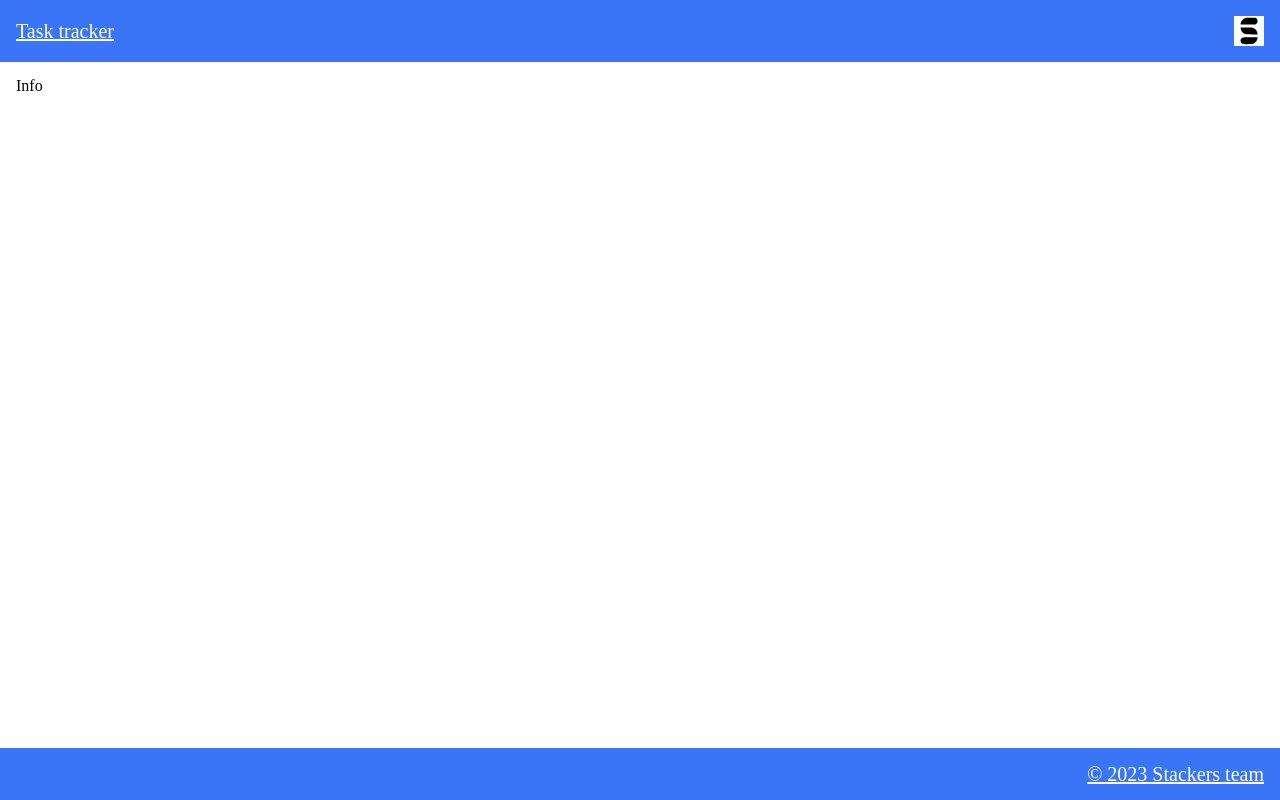
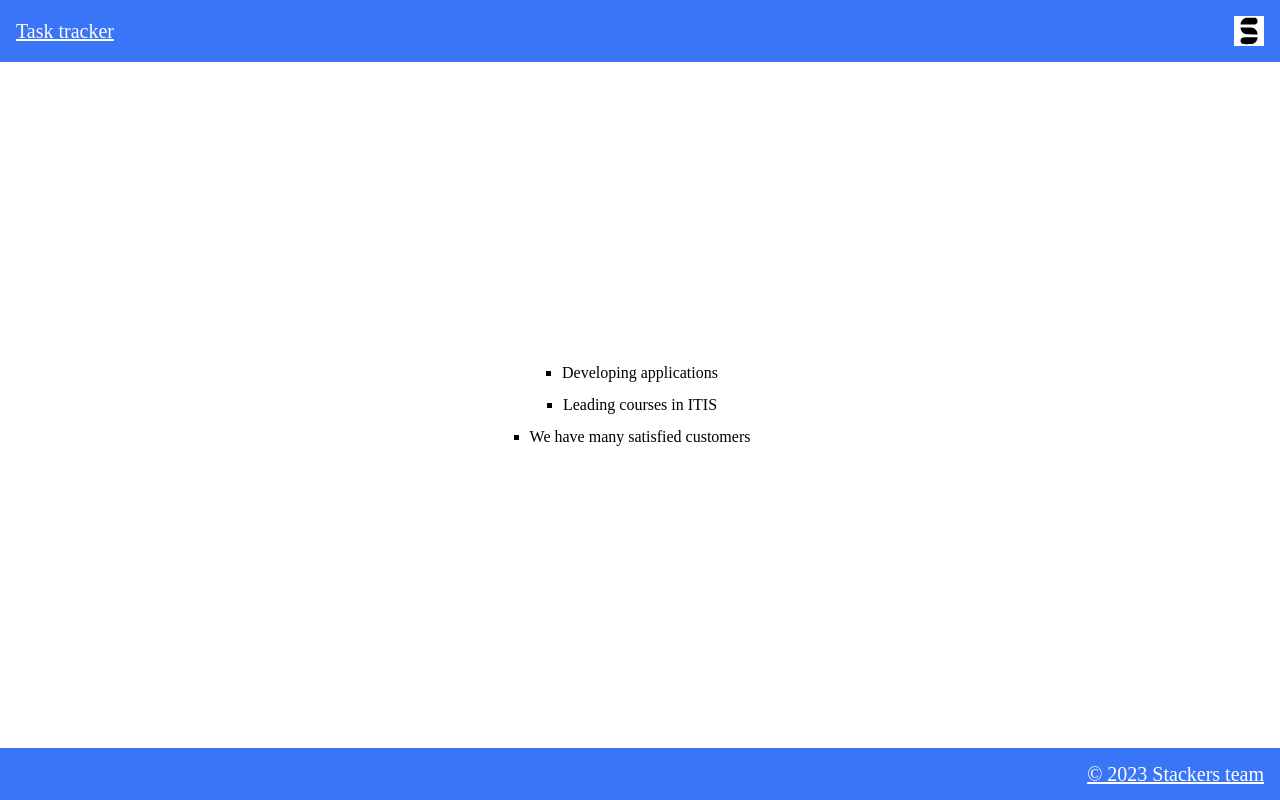
Before and after one commit to fs/itis-task-tracker-2023, a React (Create React App) app: page /info in a window 1280 px wide. Built offline with nearby package versions, Linux system fonts and the light colour scheme; a web font is replaced by a local one.

Commit message:
HW 4 lesson

```diff
--- a/src/pages/info.jsx
+++ b/src/pages/info.jsx
@@ -1,7 +1,26 @@
+import styled from "styled-components";
 import DefaultTemplate from "../components/DefaultTemplate";
 
+const StyledList = styled.ul`
+  display: flex;
+  flex-direction: inherit;
+  justify-content: center;
+  align-items: center;
+  flex: inherit;
+  gap: 1rem;
+  list-style: square;
+`;
+
 const InfoPage = () => {
-  return <DefaultTemplate>Info</DefaultTemplate>;
+  return (
+    <DefaultTemplate>
+      <StyledList type="A">
+        <li>Developing applications</li>
+        <li>Leading courses in ITIS</li>
+        <li>We have many satisfied customers</li>
+      </StyledList>
+    </DefaultTemplate>
+  );
 };
 
 export default InfoPage;
```
